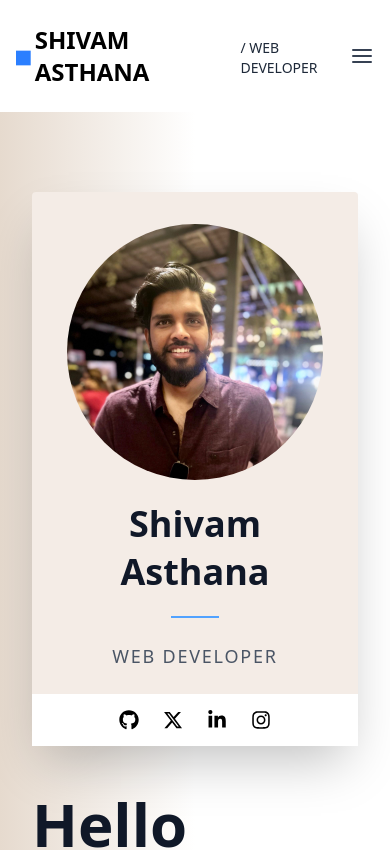
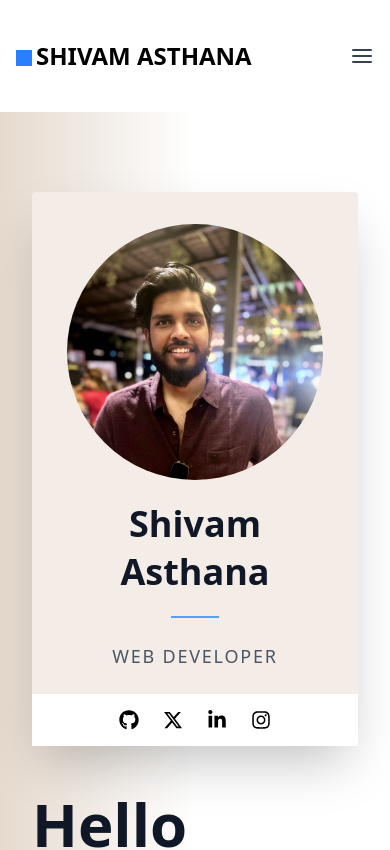
Before and after one commit to ShivamAsthana07/cv, a React (Vite) app: page / in a window 390 px wide. Shown: the top 850 px of the page. Built offline with nearby package versions, Linux system fonts and the light colour scheme.

Commit message:
responsive design

```diff
--- a/src/components/navbar.jsx
+++ b/src/components/navbar.jsx
@@ -1,11 +1,23 @@
 // components/Navbar.js
-import React, { useState } from "react";
+import React, { useState, useEffect } from "react";
 import { NavLink } from "react-router-dom";
 import { FaSquareFull } from "react-icons/fa";
 import { FiMenu, FiX } from "react-icons/fi";
 
 const Navbar = () => {
   const [isOpen, setIsOpen] = useState(false);
+  const [isMobile, setIsMobile] = useState(false);
+
+  // Detect screen size
+  useEffect(() => {
+    const handleResize = () => {
+      setIsMobile(window.innerWidth <= 768); // breakpoint for mobile
+    };
+
+    handleResize(); // Run once on mount
+    window.addEventListener("resize", handleResize);
+    return () => window.removeEventListener("resize", handleResize);
+  }, []);
 
   // Function to determine active class styling
   const getNavLinkClass = ({ isActive }) => {
@@ -15,7 +27,7 @@
   };
 
   return (
-    <nav className="bg-white p-4 fixed top-0 left-0 right-0 z-50 ">
+    <nav className="bg-white p-4 fixed top-0 left-0 right-0 z-50">
       <div className="container mx-auto flex justify-between items-center max-w-[1400px] h-[80px]">
         {/* Logo */}
         <div className="flex items-center space-x-1">
@@ -24,9 +36,11 @@
             <h1 className="text-black text-2xl md:text-3xl font-bold">
               SHIVAM ASTHANA
             </h1>
-            <h2 className="mt-1 text-gray-800 text-sm md:text-lg">
-              / WEB DEVELOPER
-            </h2>
+            {!isMobile && (
+              <h2 className="mt-1 text-gray-800 text-sm md:text-lg">
+                / WEB DEVELOPER
+              </h2>
+            )}
           </NavLink>
         </div>
 
```
